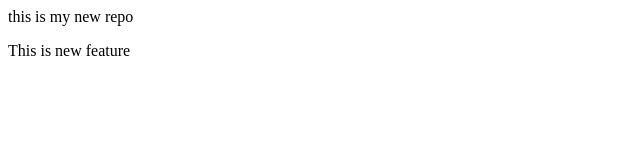
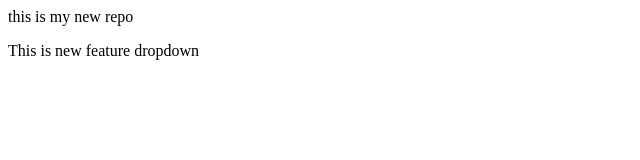
Before and after one commit to Harshit0-1/local, a plain HTML site: page index.html in a window 1280 px wide. Shown: the full height of the page, 0-640 px from the left. Drawn offline with Linux system fonts and the light colour scheme.

Commit message:
add dropdon

```diff
--- a/index.html
+++ b/index.html
@@ -1,2 +1,2 @@
 <p>this is my new repo</p>
-<p>This is new feature</p>
+<p>This is new feature dropdown</p>
```
